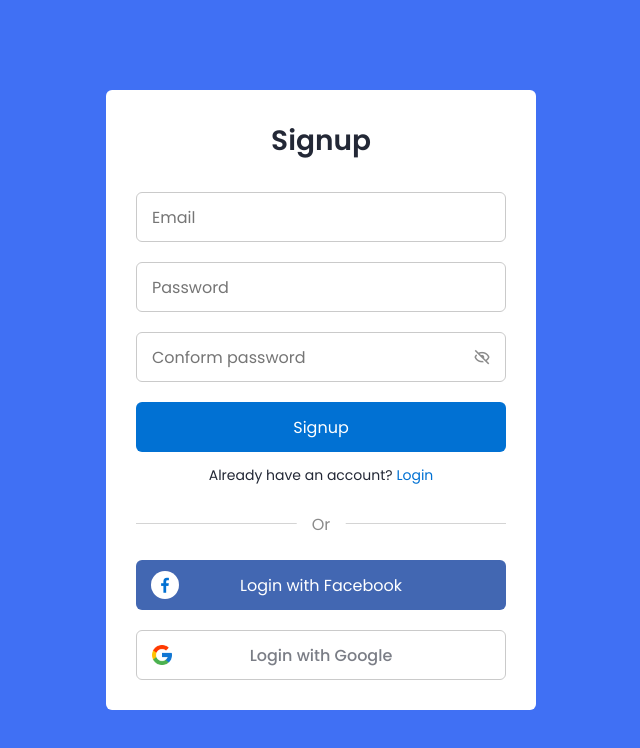
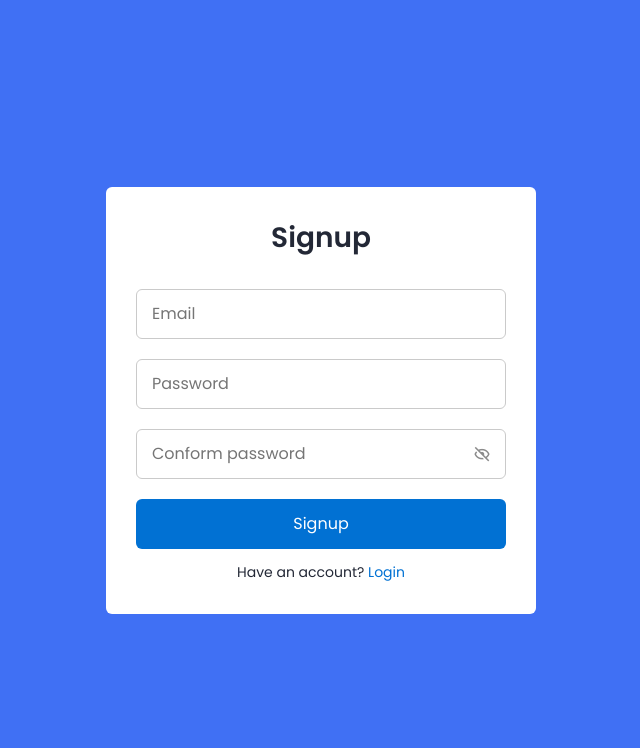
Before and after one commit to lokeshboda/project1-nexus, a plain HTML site: page index.html in a window 1280 px wide. Both pictures are taken after a click on the link "Signup". Shown: the whole page, without its empty margins (319-959 px from the left). Drawn offline with nearby package versions, Linux system fonts and the light colour scheme.

Commit message:
Update index.html

```diff
--- a/index.html
+++ b/index.html
@@ -30,7 +30,7 @@
                     </div>
                 </form>
                 <div class="form-link">
-                    <span>Already have an account? <a href="#" class="link signup-link">Signup</a></span>
+                    <span>Don't have an account? <a href="#" class="link signup-link">Signup</a></span>
                 </div>
             </div>
 
@@ -73,24 +73,10 @@
                     </div>
                 </form>
                 <div class="form-link">
-                    <span>Already have an account? <a href="#" class=" link login-link">Login</a></span>
+                    <span>Have an account? <a href="#" class=" link login-link">Login</a></span>
                 </div>
             </div>
-
-            <div class="line"></div>
-            <div class="media-options">
-                <a href="#" class="field facebook">
-                    <i class='bx bxl-facebook facebook-icon'></i>
-                    <span>Login with Facebook</span>
-                </a>
-            </div>
-
-            <div class="media-options">
-                <a href="#" class="field google">
-                    <img src="images/google-icon-512x512-tqc9el3r.png" alt="" class="google-img">
-                    <span class="one">Login with Google</span>
-                </a>
-            </div>
+        </div>
 
         </div>
     </section>
```
